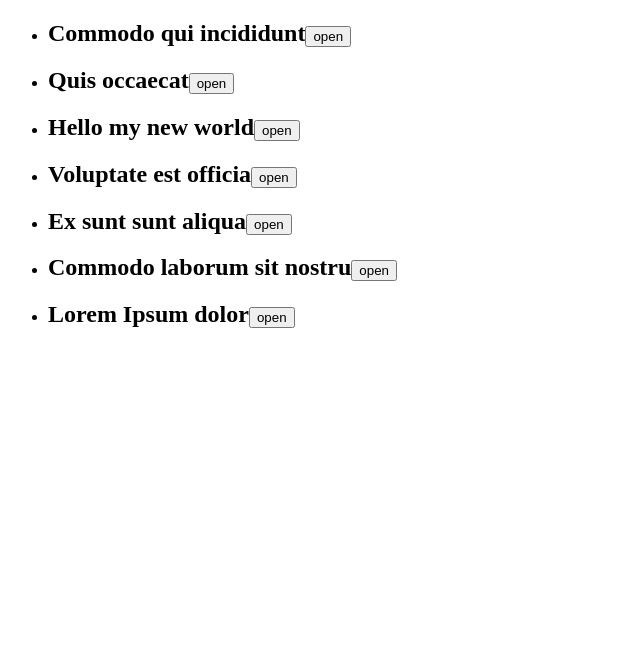
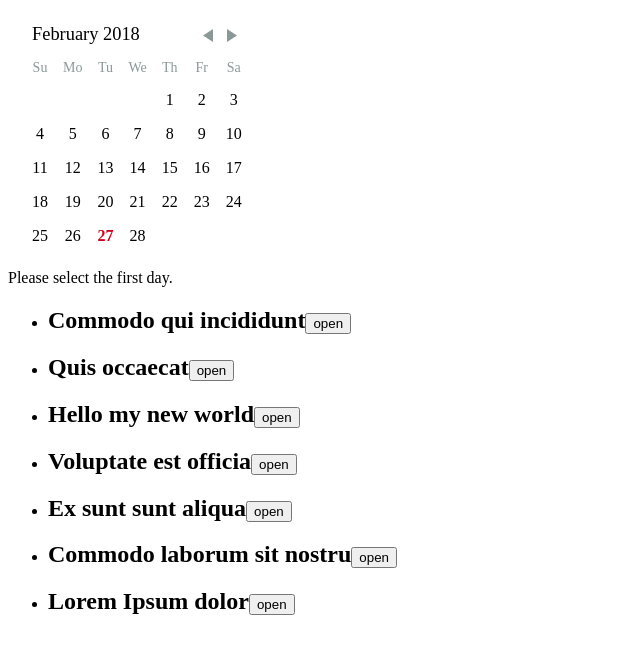
Before and after one commit to romabelka/basic-react-1902, a React (Create React App) app: page / in a window 1280 px wide. Shown: the top 654 px of the page, without its empty margins (0-640 px from the left). Built offline with nearby package versions, Linux system fonts and the light colour scheme.

Commit message:
HT1.2 and HT1.3

```diff
--- a/package.json
+++ b/package.json
@@ -5,6 +5,7 @@
   "dependencies": {
     "prop-types": "^15.6.0",
     "react": "^16.2.0",
+    "react-day-picker": "^7.0.7",
     "react-dom": "^16.2.0",
     "react-scripts": "1.1.1",
     "react-select": "^1.2.1"
--- a/src/App.js
+++ b/src/App.js
@@ -2,8 +2,7 @@ import React, { Component } from 'react'
 import {findDOMNode} from 'react-dom'
 import ArticleList from './components/article-list'
 import Chart from './components/chart'
-import 'react-select/dist/react-select.css'
-
+import DateRangePicker from './components/DateRangePicker'
 class App extends Component {
     static propTypes = {
 
@@ -17,6 +16,7 @@ class App extends Component {
         const {articles} = this.props
         return (
             <div>
+                <DateRangePicker />
                 <ArticleList articles = {articles} ref = {this.setListRef}/>
                 <Chart articles = {articles}/>
             </div>
--- /dev/null
+++ b/src/components/DateRangePicker.js
@@ -0,0 +1,59 @@
+import React, {PureComponent} from 'react'
+import PropTypes from 'prop-types'
+import DayPicker, { DateUtils } from 'react-day-picker';
+import 'react-day-picker/lib/style.css';
+
+class DateRangePicker extends PureComponent {
+    static defaultProps = {
+        numberOfMonths: 1
+    };
+    static propTypes = {
+        numberOfMonths: PropTypes.number
+    }
+
+    constructor(props) {
+        super(props);
+        this.handleDayClick = this.handleDayClick.bind(this);
+        this.handleResetClick = this.handleResetClick.bind(this);
+        this.state = this.getInitialState();
+    }
+
+    getInitialState() {
+        return {
+            from: undefined,
+            to: undefined,
+        };
+    }
+    handleDayClick(day) {
+        const range = DateUtils.addDayToRange(day, this.state);
+        this.setState(range);
+    }
+    handleResetClick() {
+        this.setState(this.getInitialState());
+    }
+
+    render() {
+        const { from, to } = this.state;
+        const modifiers = { start: from, end: to };
+        return (
+            <div>
+                <DayPicker
+                    className="Selectable"
+                    numberOfMonths={this.props.numberOfMonths}
+                    selectedDays={[from, { from, to }]}
+                    modifiers={modifiers}
+                    onDayClick={this.handleDayClick}
+                />
+                <div>
+                    {!from && !to && 'Please select the first day.'}
+                    {from && !to && 'Please select the last day.'}
+                    {from && to && `Selected from ${from.toLocaleDateString()} to ${to.toLocaleDateString()}`}
+                    {' '}
+                    {from && to && (<button className="link" onClick={this.handleResetClick}>Reset</button>)}
+                </div>
+            </div>
+        )
+    }
+}
+
+export default DateRangePicker
```
Also changed, not shown: 1 other file (tests, documents, lock files or other folders).
